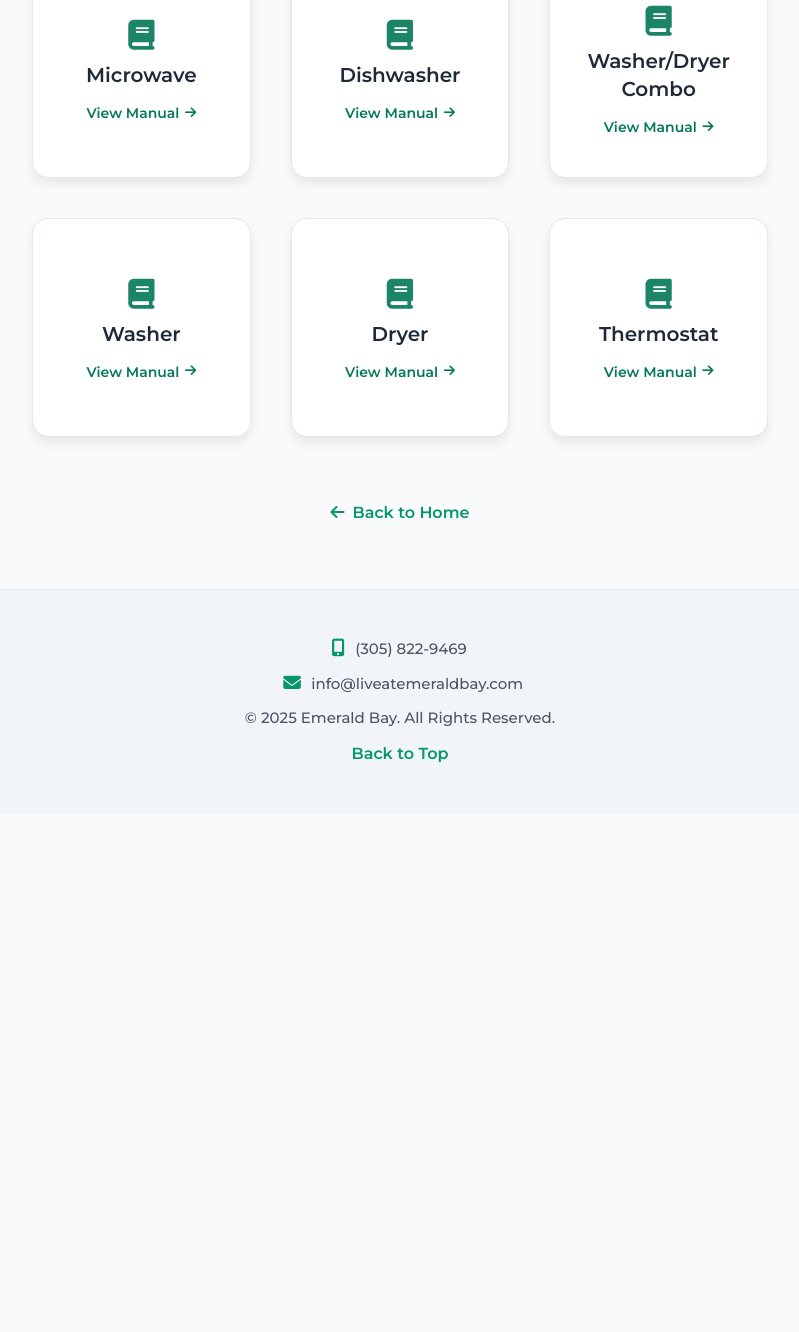
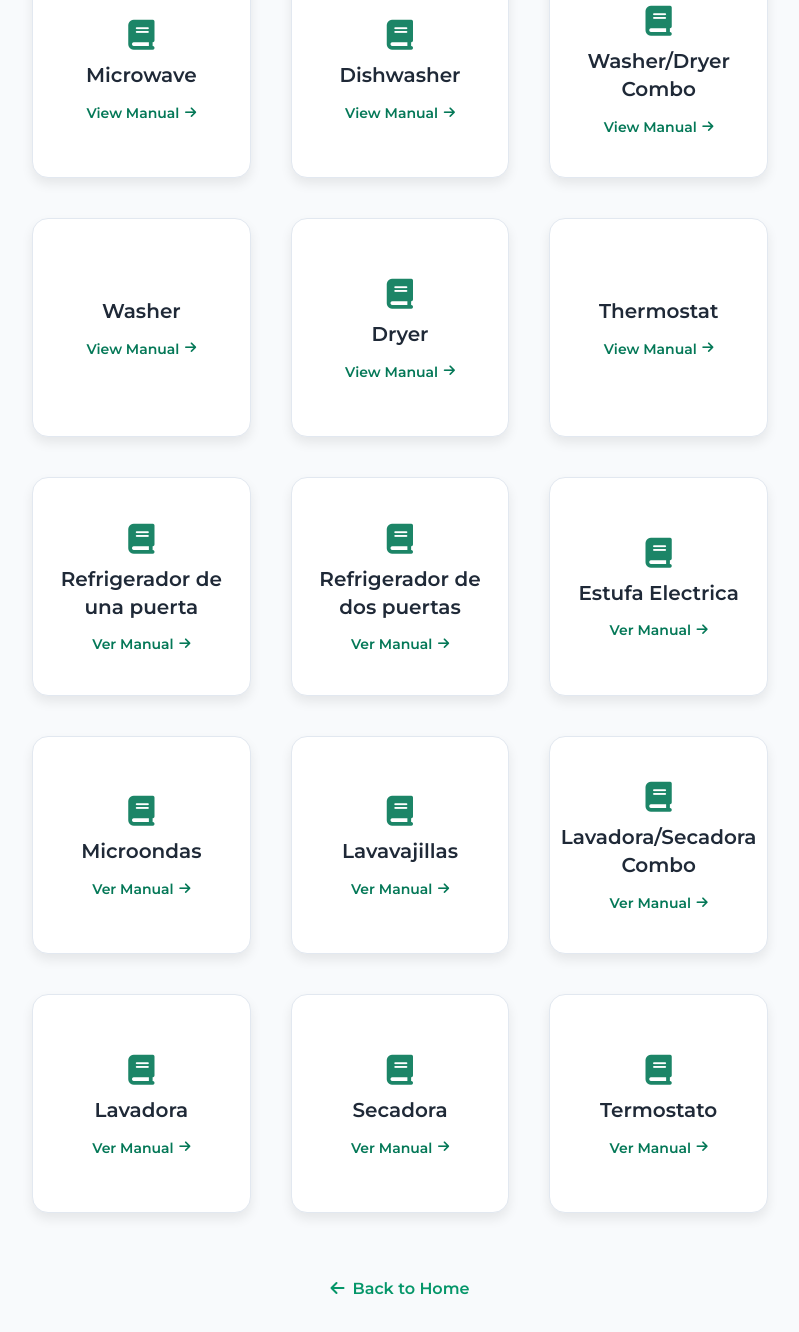
Before and after one commit to EBsupport123/EmeraldBay, a plain HTML site: page Appliance_Manuals_Page.html in a window 1280 px wide. Shown: the part 714-2046 px from the top of the page, without its empty margins (240-1039 px from the left). Before the commit the page ends 1528 px from the top, so only its background shows below. Drawn offline with nearby package versions, Linux system fonts and the light colour scheme; a small style sheet from the web is missing.

Commit message:
Update Appliance_Manuals_Page.html

```diff
--- a/Appliance_Manuals_Page.html
+++ b/Appliance_Manuals_Page.html
@@ -278,104 +278,102 @@
     <main class="pb-8 mt-4">
         <div class="max-w-4xl mx-auto grid grid-cols-2 md:grid-cols-3 gap-10 px-20">
             <!-- Appliance Cards - English -->
-            <a href="https://ebsupport123.github.io/EmeraldBay/Dryer_Manuals.pdf" Target="_blank" class="card lang lang-en aspect-square flex flex-col items-center justify-center p-4">
+            <a href="https://ebsupport123.github.io/EmeraldBay/Refigerator_Manual.pdf" Target="_blank" class="card lang lang-en aspect-square flex flex-col items-center justify-center p-4">
                 <i class="card-icon fas fa-book text-3xl mb-2"></i>
                 <h2 class="card-title text-lg md:text-xl text-center">Single-Door Refrigerator</h2>
                 <span class="card-link text-sm mt-2">View Manual<i class="fas fa-arrow-right ml-1"></i></span>
             </a>
-                        <a href="Refrigerator_Manual.html" class="card lang lang-en aspect-square flex flex-col items-center justify-center p-4">
+            <a href="https://ebsupport123.github.io/EmeraldBay/Refigerator_Ice_Maker_Manual.pdf" Target="_blank" class="card lang lang-en aspect-square flex flex-col items-center justify-center p-4">
                 <i class="card-icon fas fa-book text-3xl mb-2"></i>
                 <h2 class="card-title text-lg md:text-xl text-center">Double-Door Refrigerator</h2>
                 <span class="card-link text-sm mt-2">View Manual<i class="fas fa-arrow-right ml-1"></i></span>
             </a>
-            <a href="Oven_Manual.html" class="card lang lang-en aspect-square flex flex-col items-center justify-center p-4">
+            <a href="https://ebsupport123.github.io/EmeraldBay/Electric_Range_Manual.pdf" Target="_blank" class="card lang lang-en aspect-square flex flex-col items-center justify-center p-4">
                 <i class="card-icon fas fa-book text-3xl mb-2"></i>
                 <h2 class="card-title text-lg md:text-xl text-center">Electric Stove</h2>
                 <span class="card-link text-sm mt-2">View Manual<i class="fas fa-arrow-right ml-1"></i></span>
             </a>
 
-            <a href="Microwave_Manual.html" class="card lang lang-en aspect-square flex flex-col items-center justify-center p-4">
+            <a href="https://ebsupport123.github.io/EmeraldBay/Microwave_Oven_Manuals.pdf" Target="_blank" class="card lang lang-en aspect-square flex flex-col items-center justify-center p-4">
                 <i class="card-icon fas fa-book text-3xl mb-2"></i>
                 <h2 class="card-title text-lg md:text-xl text-center">Microwave</h2>
                 <span class="card-link text-sm mt-2">View Manual<i class="fas fa-arrow-right ml-1"></i></span>
             </a>
 
-            <a href="Dishwasher_Manual.html" class="card lang lang-en aspect-square flex flex-col items-center justify-center p-4">
+            <a href="https://ebsupport123.github.io/EmeraldBay/Dishwasher_Manual.pdf" Target="_blank" class="card lang lang-en aspect-square flex flex-col items-center justify-center p-4">
                 <i class="card-icon fas fa-book text-3xl mb-2"></i>
                 <h2 class="card-title text-lg md:text-xl text-center">Dishwasher</h2>
                 <span class="card-link text-sm mt-2">View Manual<i class="fas fa-arrow-right ml-1"></i></span>
             </a>
 
-            <a href="Stove_Manual.html" class="card lang lang-en aspect-square flex flex-col items-center justify-center p-4">
+            <a href="https://ebsupport123.github.io/EmeraldBay/Washer:Dryer_Conbo_Manual.pdf" Target="_blank" class="card lang lang-en aspect-square flex flex-col items-center justify-center p-4">
                 <i class="card-icon fas fa-book text-3xl mb-2"></i>
                 <h2 class="card-title text-lg md:text-xl text-center">Washer/Dryer Combo</h2>
                 <span class="card-link text-sm mt-2">View Manual<i class="fas fa-arrow-right ml-1"></i></span>
             </a>
 
-            <a href="Stove_Manual.html" class="card lang lang-en aspect-square flex flex-col items-center justify-center p-4">
-                <i class="card-icon fas fa-book text-3xl mb-2"></i>
+            <a href="https://ebsupport123.github.io/EmeraldBay/Washer_Manual.pdf" Target="_blank" class="card lang lang-en aspect-square flex flex-col items-center justify-center p-4">
                 <h2 class="card-title text-lg md:text-xl text-center">Washer</h2>
                 <span class="card-link text-sm mt-2">View Manual<i class="fas fa-arrow-right ml-1"></i></span>
             </a>
-                        <a href="Stove_Manual.html" class="card lang lang-en aspect-square flex flex-col items-center justify-center p-4">
+            <a href="https://ebsupport123.github.io/EmeraldBay/Dryer_Manuals.pdf" Target="_blank" class="card lang lang-en aspect-square flex flex-col items-center justify-center p-4">
                 <i class="card-icon fas fa-book text-3xl mb-2"></i>
                 <h2 class="card-title text-lg md:text-xl text-center">Dryer</h2>
                 <span class="card-link text-sm mt-2">View Manual<i class="fas fa-arrow-right ml-1"></i></span>
             </a>
-                        <a href="Stove_Manual.html" class="card lang lang-en aspect-square flex flex-col items-center justify-center p-4">
-                <i class="card-icon fas fa-book text-3xl mb-2"></i>
+            <a href="https://ebsupport123.github.io/EmeraldBay/Honeywell-RTH6500WF-Wi-Fi-Programmable-Thermostat-User-Guide.pdf" Target="_blank" class="card lang lang-en aspect-square flex flex-col items-center justify-center p-4">
                 <h2 class="card-title text-lg md:text-xl text-center">Thermostat</h2>
                 <span class="card-link text-sm mt-2">View Manual<i class="fas fa-arrow-right ml-1"></i></span>
             </a>
             <!-- Appliance Cards - Spanish -->
-            <a href="Refrigerator_Manual.html" class="card lang lang-es aspect-square flex flex-col items-center justify-center p-4" style="display: none;">
+            <a href="https://ebsupport123.github.io/EmeraldBay/Refigerator_Manual.pdf" Target="_blank" class="card lang lang-en aspect-square flex flex-col items-center justify-center p-4">
                 <i class="card-icon fas fa-book text-3xl mb-2"></i>
                 <h2 class="card-title text-lg md:text-xl text-center">Refrigerador de una puerta</h2>
                 <span class="card-link text-sm mt-2">Ver Manual<i class="fas fa-arrow-right ml-1"></i></span>
             </a>
 
-            <a href="Refrigerator_Manual.html" class="card lang lang-es aspect-square flex flex-col items-center justify-center p-4" style="display: none;">
+            <a href="https://ebsupport123.github.io/EmeraldBay/Refigerator_Ice_Maker_Manual.pdf" Target="_blank" class="card lang lang-en aspect-square flex flex-col items-center justify-center p-4">
                 <i class="card-icon fas fa-book text-3xl mb-2"></i>
                 <h2 class="card-title text-lg md:text-xl text-center">Refrigerador de dos puertas</h2>
                 <span class="card-link text-sm mt-2">Ver Manual<i class="fas fa-arrow-right ml-1"></i></span>
             </a>
 
-            <a href="Oven_Manual.html" class="card lang lang-es aspect-square flex flex-col items-center justify-center p-4" style="display: none;">
+            <a href="https://ebsupport123.github.io/EmeraldBay/Electric_Range_Manual.pdf" Target="_blank" class="card lang lang-en aspect-square flex flex-col items-center justify-center p-4">
                 <i class="card-icon fas fa-book text-3xl mb-2"></i>
                 <h2 class="card-title text-lg md:text-xl text-center">Estufa Electrica</h2>
                 <span class="card-link text-sm mt-2">Ver Manual<i class="fas fa-arrow-right ml-1"></i></span>
             </a>
 
-            <a href="Microwave_Manual.html" class="card lang lang-es aspect-square flex flex-col items-center justify-center p-4" style="display: none;">
+            <a href="https://ebsupport123.github.io/EmeraldBay/Microwave_Oven_Manuals.pdf" Target="_blank" class="card lang lang-en aspect-square flex flex-col items-center justify-center p-4">
                 <i class="card-icon fas fa-book text-3xl mb-2"></i>
                 <h2 class="card-title text-lg md:text-xl text-center">Microondas</h2>
                 <span class="card-link text-sm mt-2">Ver Manual<i class="fas fa-arrow-right ml-1"></i></span>
             </a>
 
-            <a href="Dishwasher_Manual.html" class="card lang lang-es aspect-square flex flex-col items-center justify-center p-4" style="display: none;">
+            <a href="https://ebsupport123.github.io/EmeraldBay/Dishwasher_Manual.pdf" Target="_blank" class="card lang lang-en aspect-square flex flex-col items-center justify-center p-4">
                 <i class="card-icon fas fa-book text-3xl mb-2"></i>
                 <h2 class="card-title text-lg md:text-xl text-center">Lavavajillas</h2>
                 <span class="card-link text-sm mt-2">Ver Manual<i class="fas fa-arrow-right ml-1"></i></span>
             </a>
 
-            <a href="Stove_Manual.html" class="card lang lang-es aspect-square flex flex-col items-center justify-center p-4" style="display: none;">
+            <a href="https://ebsupport123.github.io/EmeraldBay/Washer:Dryer_Conbo_Manual.pdf" Target="_blank" class="card lang lang-en aspect-square flex flex-col items-center justify-center p-4">
                 <i class="card-icon fas fa-book text-3xl mb-2"></i>
                 <h2 class="card-title text-lg md:text-xl text-center">Lavadora/Secadora Combo</h2>
                 <span class="card-link text-sm mt-2">Ver Manual<i class="fas fa-arrow-right ml-1"></i></span>
             </a>
 
-            <a href="Stove_Manual.html" class="card lang lang-es aspect-square flex flex-col items-center justify-center p-4" style="display: none;">
+            <a href="https://ebsupport123.github.io/EmeraldBay/Washer_Manual.pdf" Target="_blank" class="card lang lang-en aspect-square flex flex-col items-center justify-center p-4">
                 <i class="card-icon fas fa-book text-3xl mb-2"></i>
                 <h2 class="card-title text-lg md:text-xl text-center">Lavadora</h2>
                 <span class="card-link text-sm mt-2">Ver Manual<i class="fas fa-arrow-right ml-1"></i></span>
             </a>
 
-            <a href="Stove_Manual.html" class="card lang lang-es aspect-square flex flex-col items-center justify-center p-4" style="display: none;">
+            <a href="https://ebsupport123.github.io/EmeraldBay/Dryer_Manuals.pdf" Target="_blank" class="card lang lang-en aspect-square flex flex-col items-center justify-center p-4">
                 <i class="card-icon fas fa-book text-3xl mb-2"></i>
                 <h2 class="card-title text-lg md:text-xl text-center">Secadora</h2>
                 <span class="card-link text-sm mt-2">Ver Manual<i class="fas fa-arrow-right ml-1"></i></span>
             </a>
-            <a href="Stove_Manual.html" class="card lang lang-es aspect-square flex flex-col items-center justify-center p-4" style="display: none;">
+           <a href="https://ebsupport123.github.io/EmeraldBay/Honeywell-RTH6500WF-Wi-Fi-Programmable-Thermostat-User-Guidepdf" Target="_blank" class="card lang lang-en aspect-square flex flex-col items-center justify-center p-4">
                 <i class="card-icon fas fa-book text-3xl mb-2"></i>
                 <h2 class="card-title text-lg md:text-xl text-center">Termostato</h2>
                 <span class="card-link text-sm mt-2">Ver Manual<i class="fas fa-arrow-right ml-1"></i></span>
```
